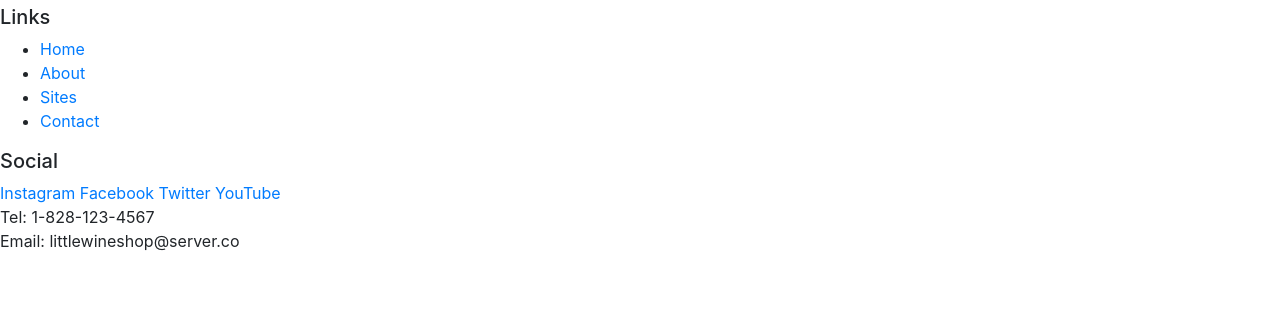
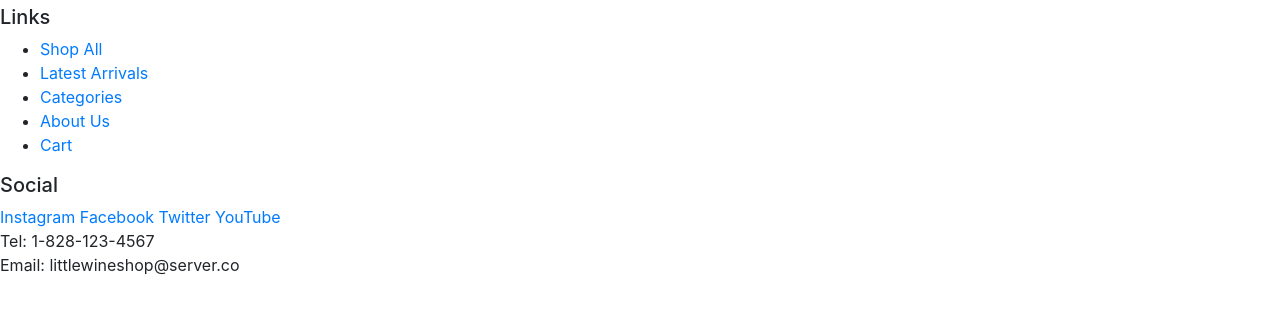
Before and after one commit to zdotg/the_little_wine_shop, a website: page index.html in a window 1280 px wide. Shown: the part 117-430 px from the top of the page. Drawn offline with nearby package versions, Linux system fonts and the light colour scheme.

```diff
--- a/index.html
+++ b/index.html
@@ -45,10 +45,11 @@
         <div>
             <h5>Links</h5>
             <ul>
-                <li><a href="#">Home</a></li>
-                <li><a href="#">About</a></li>
-                <li><a href="#">Sites</a></li>
-                <li><a href="#">Contact</a></li>
+                <li><a href="#">Shop All</a></li>
+                <li><a href="#">Latest Arrivals</a></li>
+                <li><a href="#">Categories</a></li>
+                <li><a href="#">About Us</a></li>
+                <li><a href="#">Cart</a></li>
             </ul>
         </div>
         <div>
```
